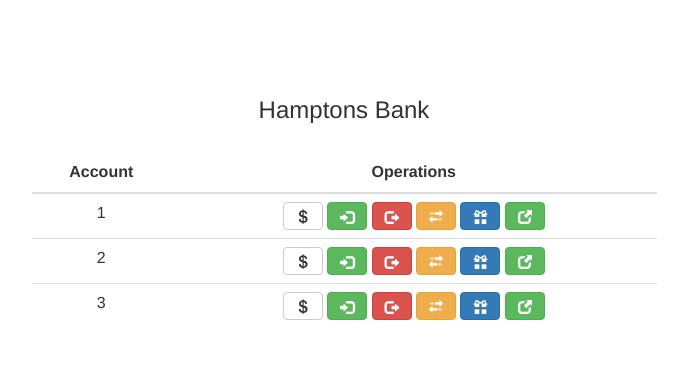
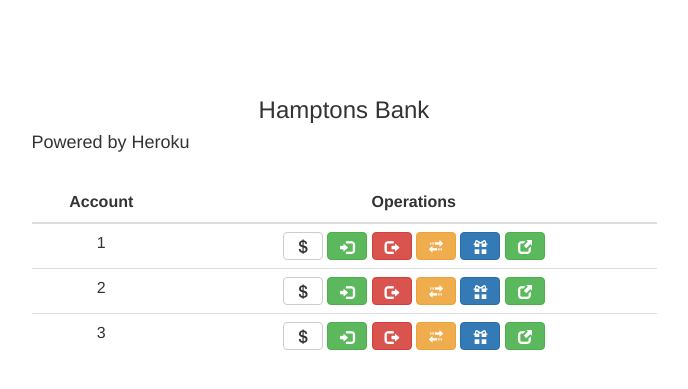
Before and after one commit to larissaleite/HamptonsBank, a Flask app: page / in a window 1280 px wide. Shown: the top 389 px of the page, without its empty margins (296-984 px from the left). Run offline with Flask 2, Linux system fonts and the light colour scheme; some libraries are stand-ins or nearby versions.

Commit message:
Test deploy heroku

```diff
--- a/app/templates/index.html
+++ b/app/templates/index.html
@@ -199,6 +199,7 @@
 
 			<div class="col-md-6 main">
 				<h3>Hamptons Bank</h3>
+				<h4>Powered by Heroku</h4>
 				<br/>
 				<div id="messages">
 				</div>
```
